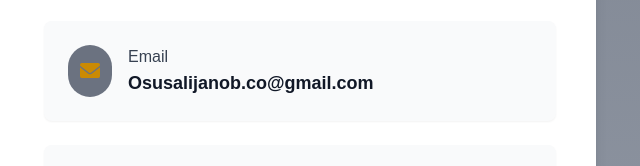
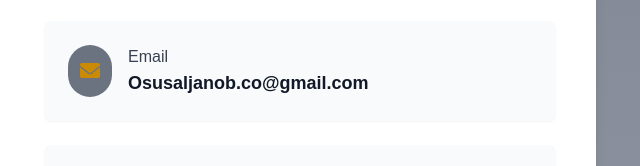
Before and after one commit to hu-dev2000/OSH, a plain HTML site: page index.html in a window 1280 px wide. Shown: the part 4666-4832 px from the top of the page, 620-1260 px from the left. Drawn offline with nearby package versions, Linux system fonts and the light colour scheme.

Commit message:
Fix email address typo in contact section of index.html

```diff
--- a/index.html
+++ b/index.html
@@ -608,7 +608,7 @@
                         </div>
                         <div>
                             <p class="text-gray-700 font-medium text-base">Email</p>
-                            <p class="text-gray-900 text-lg font-semibold">Osusalijanob.co@gmail.com</p>
+                            <p class="text-gray-900 text-lg font-semibold">Osusaljanob.co@gmail.com</p>
                         </div>
                     </div>
 
```
